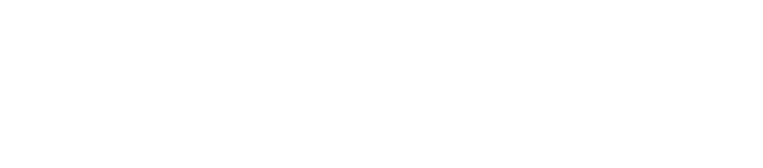
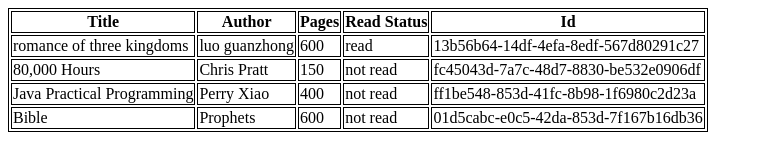
Before and after one commit to tanwa1/library, a plain HTML site: page Libary/library.html in a window 1280 px wide. Shown: the whole page, without its empty margins (0-763 px from the left). Drawn offline with Linux system fonts and the light colour scheme.

Commit message:
some progress

```diff
--- a/Libary/library.css
+++ b/Libary/library.css
@@ -0,0 +1,3 @@
+table, th, td {
+  border:1px solid black;
+}
--- a/Libary/library.html
+++ b/Libary/library.html
@@ -1,11 +1,26 @@
 <!DOCTYPE html>
 <html lang="en">
+
 <head>
     <meta charset="UTF-8">
     <meta name="viewport" content="width=device-width, initial-scale=1.0">
     <title>Library</title>
+    <link rel="stylesheet" href="library.css">
 </head>
+
 <body>
+    <div id="libraryContainer">
+    <!-- </div><button>New Book</button></div> -->
+    <table id="tableLists">
+        <tr>
+            <th>Title</th>
+            <th>Author</th>
+            <th>Pages</th>
+            <th>Read Status</th>
+            <th>Id</th>
+        </tr>
+    </table>
+    <script src="library.js"></script>
+</body>
 
-</body>
 </html>
--- a/Libary/library.js
+++ b/Libary/library.js
@@ -1,9 +1,48 @@
+const appendContainer = document.getElementById("libraryContainer");
+const tableLists = document.getElementById("tableLists");
+
+
 const myLibrary = [];
 
-function book(){
+function Book(title, author, pages, readStatus, id) {
+    this.title = title;
+    this.author = author;
+    this.pages = pages;
+    this.readStatus = readStatus;
+    this.id = id;
 
 }
 
-function addBookToLibrary(book) {
+function addBookToLibrary(title, author, pages, readStatus) {
 
+    const book = new Book(title, author, pages, readStatus, crypto.randomUUID());
+
+    myLibrary.push(book)
 }
+
+addBookToLibrary('romance of three kingdoms', 'luo guanzhong', 600, 'read');
+addBookToLibrary('80,000 Hours', 'Chris Pratt', 150, 'not read');
+addBookToLibrary('Java Practical Programming', 'Perry Xiao', 400, 'not read');
+addBookToLibrary('Bible', 'Prophets', 600, 'not read');
+
+
+function loopLibrary() {
+
+    for (let i = 0; i < myLibrary.length; i++) {
+
+        const dataBook = ['title', 'author', 'pages', 'readStatus', 'id'];
+
+        const tableRows = document.createElement('tr');
+
+        dataBook.forEach((element) => {
+            const tableData = document.createElement('td')
+
+            tableData.textContent = myLibrary[i][element];
+            tableRows.appendChild(tableData);
+            tableLists.appendChild(tableRows);
+
+        });
+    }
+}
+
+loopLibrary();
```
